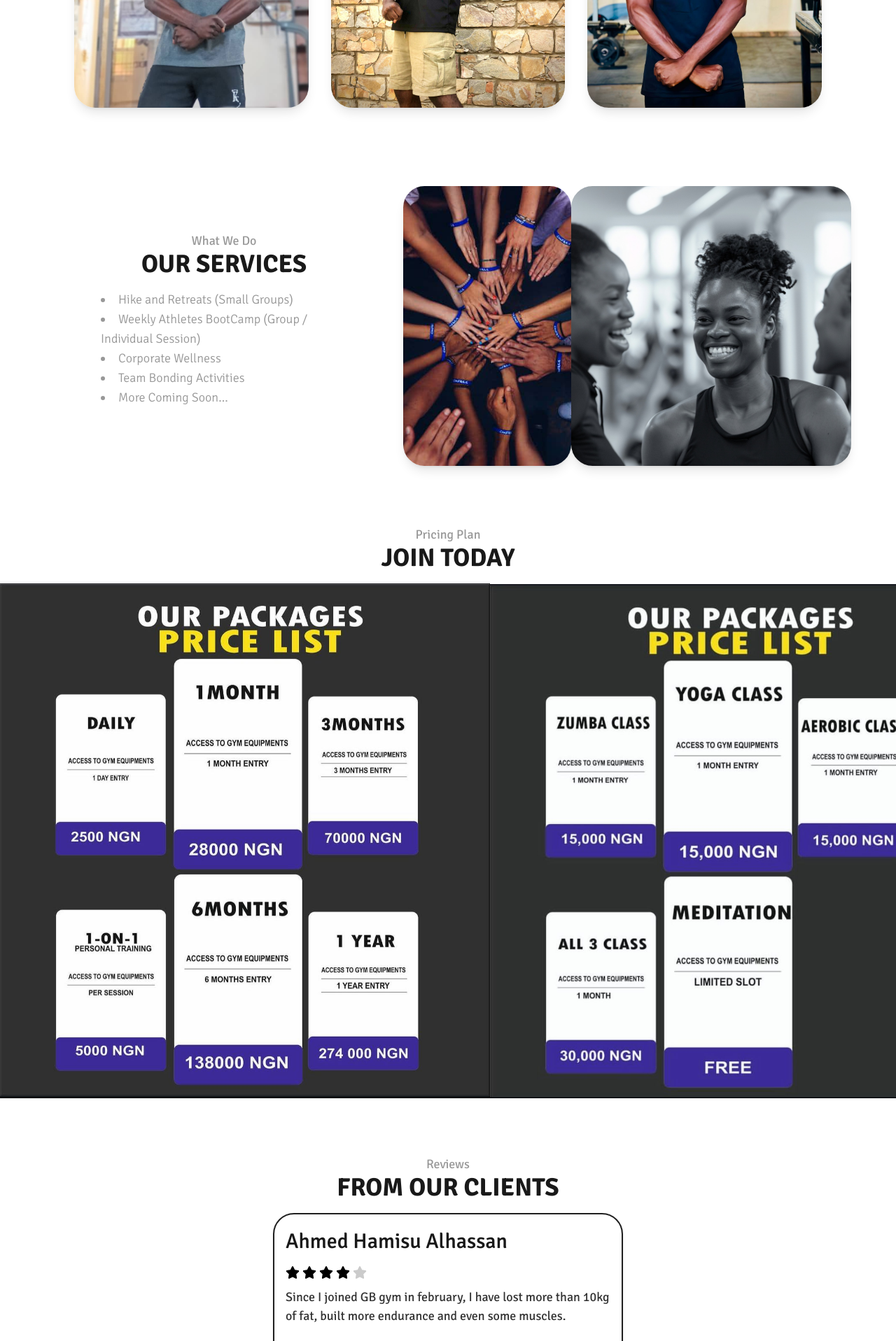
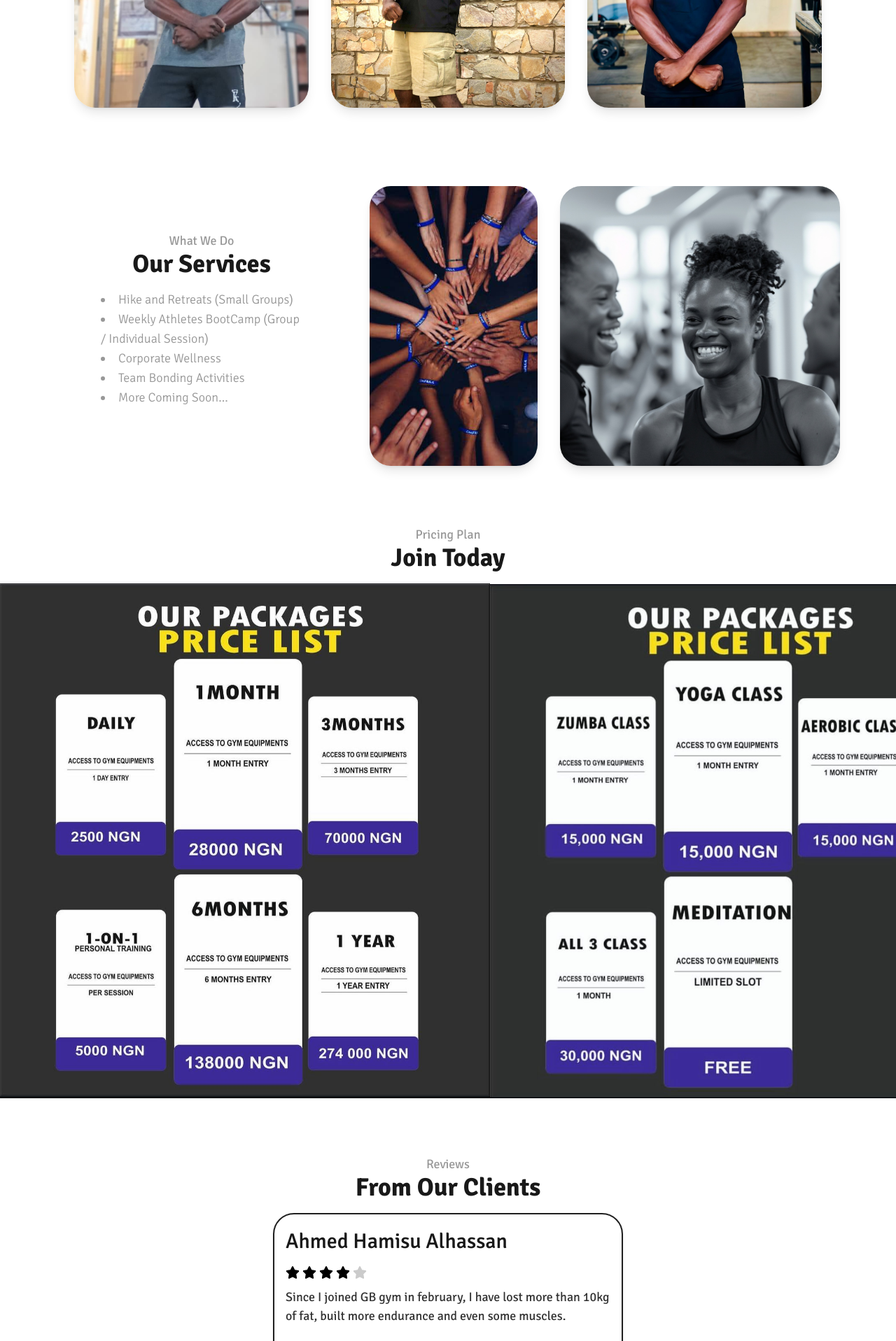
Before and after one commit to abupraise/GentleBreeze, a React (Vite) app: page / in a window 1280 px wide. Shown: the part 2432-4349 px from the top of the page at 70% size. Built offline with nearby package versions, Linux system fonts and the light colour scheme.

Commit message:
Updating snippet

```diff
--- a/src/components/Payment2.jsx
+++ b/src/components/Payment2.jsx
@@ -10,7 +10,7 @@ const Payment2 = () => {
           <div className="opacity-40 text-lg font-signika font-normal text-black">
             Pricing Plan
           </div>
-          <span className="text-opacity-90 font-signika font-bold text-2xl md:text-4xl uppercase text-black">
+          <span className="text-opacity-90 font-signika font-bold text-2xl md:text-4xl text-black">
             Join Today
           </span>
         </div>
--- a/src/components/Reviews.jsx
+++ b/src/components/Reviews.jsx
@@ -57,7 +57,7 @@ const Reviews = () => {
           <div className="opacity-40 text-lg font-signika font-normal text-black">
             Reviews
           </div>
-          <span className="text-opacity-90 font-signika font-bold text-2xl md:text-4xl uppercase text-black">
+          <span className="text-opacity-90 font-signika font-bold text-2xl md:text-4xl text-black">
             From Our Clients
           </span>
         </div>
--- a/src/components/Trainers.jsx
+++ b/src/components/Trainers.jsx
@@ -56,7 +56,7 @@ const TrainerCard = ({
 const TrainerCardStatic = ({ imageUrl, width = "20.9rem" }) => {
   return (
     <div
-      className="relative mt-4 h-[25rem] rounded-[1.9rem] shadow-lg bg-cover bg-center"
+      className="relative h-[25rem] rounded-[1.9rem] shadow-lg bg-cover bg-center md:m-4 mt-4"
       style={{ backgroundImage: `url(${imageUrl})`, width }}
     ></div>
   );
@@ -70,8 +70,8 @@ const OurServices = () => (
           <div className="opacity-40 text-lg font-signika font-normal text-black">
             What We Do
           </div>
-          <span className="text-opacity-90 font-signika font-bold text-2xl md:text-4xl uppercase text-black">
-            OUR SERVICES
+          <span className="text-opacity-90 font-signika font-bold text-2xl md:text-4xl text-black">
+            Our Services
           </span>
         </div>
       </div>
```
